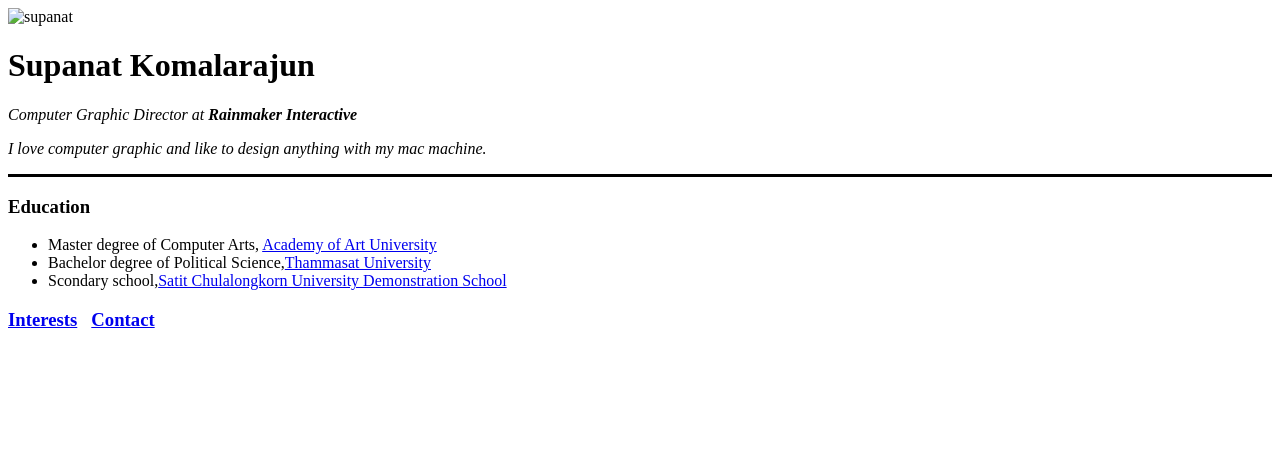
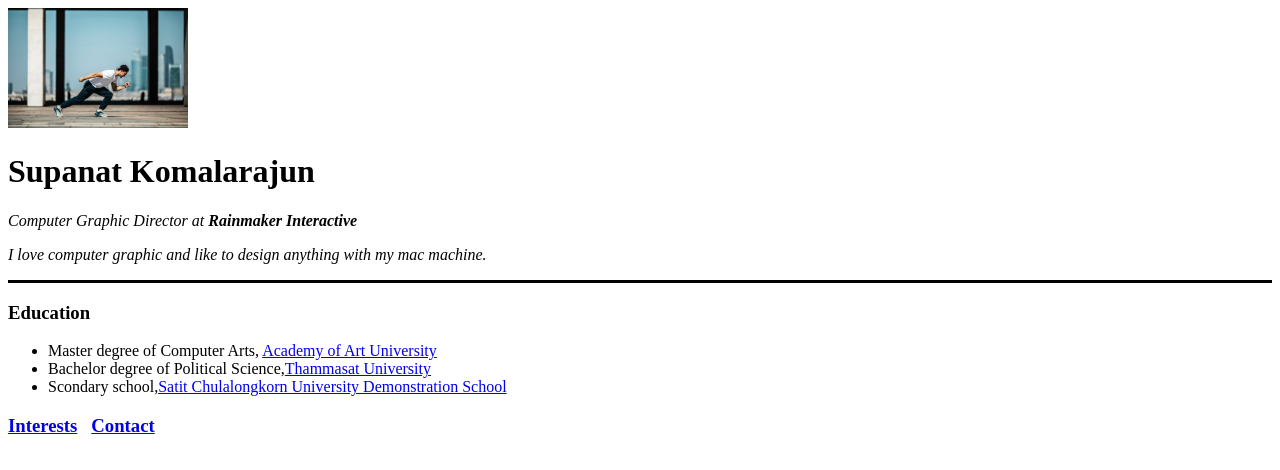
Before and after one commit to frogslayer/firstwebsite, a plain HTML site: page index.html in a window 1280 px wide. Drawn offline with Linux system fonts and the light colour scheme.

Commit message:
Update index.html

```diff
--- a/index.html
+++ b/index.html
@@ -9,7 +9,7 @@
 
 <body>
 
-    <img src="./images/runner.png" alt="supanat" width="180">
+    <img src="./images/runner.jpg" alt="supanat" width="180">
     <h1>Supanat Komalarajun</h1>
     <p>
         <em>Computer Graphic Director at <strong>Rainmaker Interactive</strong></em>
```
